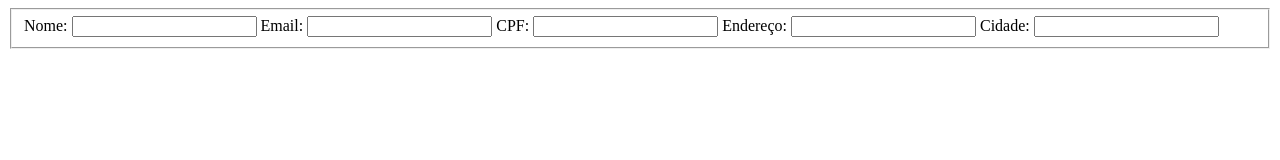
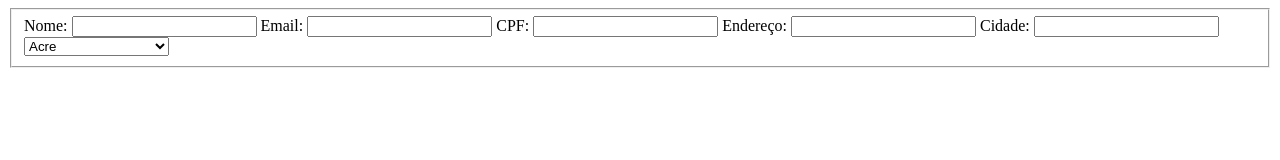
Before and after one commit to joaoAndradeJr/fundamentals-exercises, a plain HTML site: page BL-6/6.1/form.html in a window 1280 px wide. Drawn offline with Linux system fonts and the light colour scheme.

Commit message:
add: states on select tag via javascript

```diff
--- a/BL-6/6.1/form.html
+++ b/BL-6/6.1/form.html
@@ -29,7 +29,9 @@
         Cidade:
         <input type="text" id="cidade" required maxlength="28" />
       </label>
+      <select id="estados"></select>
     </fieldset>
   </form>
+  <script src="script.js"></script>
 </body>
 </html>
--- a/BL-6/6.1/script.js
+++ b/BL-6/6.1/script.js
@@ -0,0 +1,14 @@
+const estados = [
+  'Acre', 'Alagoas','Amapá', 'Amazonas', 'Bahia', 'Ceará', 'Distrito Federal', 'Espírito Santo', 'Goías',
+  'Maranhão', 'Mato Grosso', 'Mato Grosso do Sul', 'Minas Gerais', 'Pará', 'Paraíba', 'Paraná', 'Pernambuco', 'Piauí',
+  'Rio de Janeiro', 'Rio Grande do Norte', 'Rio Grande do Sul', 'Rondônia', 'Roraíma', 'Santa Catarina', 'São Paulo',
+  'Sergipe', 'Tocantins'
+];
+
+estados.forEach((estado) => {
+  const selectEstados = document.getElementById('estados');
+  const option = document.createElement('option');
+  option.setAttribute('value', estado);
+  option.innerHTML = estado;
+  selectEstados.appendChild(option);
+});
```
